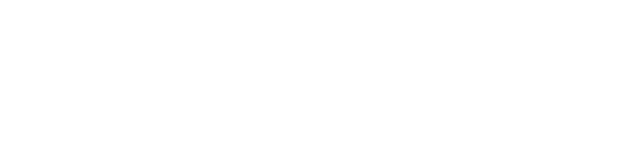
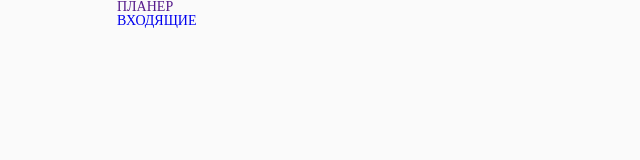
Before and after one commit to sssheina/ITGirl-Project-JS, a plain HTML site: page index.html in a window 1280 px wide. Shown: the whole page, without its empty margins (0-640 px from the left). Drawn offline with Linux system fonts and the light colour scheme.

Commit message:
first commit

```diff
--- /dev/null
+++ b/assets/styles/style.css
@@ -0,0 +1,52 @@
+*,
+*::before,
+*::after {
+	padding: 0;
+	margin: 0;
+	border: 0;
+	box-sizing: border-box;
+}
+a {
+	text-decoration: none;
+}
+ul,
+ol,
+li {
+	list-style: none;
+}
+img {
+	vertical-align: top;
+}
+h1,
+h2,
+h3,
+h4,
+h5,
+h6 {
+	font-weight: inherit;
+	font-size: inherit;
+}
+html,
+body {
+	height: 100%;
+	line-height: 1;
+	background: #fafafa;
+	font-size: 14px;
+	color: #252b42;
+	font-weight: 500;
+	font-family: Montserrat;
+}
+/* ---------------------------------------------------------------------------- */
+.wrapper {
+	min-height: 100%;
+	overflow: hidden;
+	display: flex;
+	flex-direction: column;
+}
+/* ---------------------------------------------------------------------------- */
+._container {
+	max-width: 1046px;
+	padding: 0px 15px;
+	margin: 0px auto;
+	box-sizing: content-box;
+}
--- a/index.html
+++ b/index.html
@@ -1,12 +1,91 @@
 <!DOCTYPE html>
-<html lang="en">
+<html lang="ru">
 <head>
     <meta charset="UTF-8">
     <meta http-equiv="X-UA-Compatible" content="IE=edge">
     <meta name="viewport" content="width=device-width, initial-scale=1.0">
-    <title>Document</title>
+    <link
+      rel="shortcut icon"
+      href="./assets/images/logo_peach.png"
+      type="image/png"
+    />
+    <link rel="stylesheet" href="./assets/styles/style.css">
+    <title>ПЛАНЕР</title>
 </head>
 <body>
 
+    <div class="wrapper">
+
+<!-- ХЕДЕР -->
+
+        <header class="header">
+            <div class="header__container _container">
+                <a href="" class="header__logo">ПЛАНЕР</a>
+                <nav class="header__menu menu">
+                    <ul class="menu__list">
+
+                    </ul>
+                </nav>
+            </div>
+        </header>
+
+        <!-- ОСНОВНОЙ БЛОК -->
+
+        <main class="page">
+            <div class="page__inbox">
+                <div class="inbox__container _container">
+
+            <!-- ХЛЕБНЫЕ КРОШКИ -->
+
+                    <ul class="page__breadcrumb">
+                        <li class="active"><a href="#">ВХОДЯЩИЕ</a></li>
+                    </ul>
+
+            <!-- _____________________________________ -->
+
+                    <div class="page__main-block main-block">
+                        <div class="main-block__container _container">
+                            <div class="main-block__body">
+
+                            <!-- БОКОВОЕ МЕНЮ -->
+
+                                <nav class="page__menu menu">
+                                    <ul class="menu__list">
+
+                                    </ul>
+                                </nav>
+
+
+                            <!-- ОСНОВНОЙ КОНТЕНТ -->
+
+                                <section class="page__contact contact">
+                                    <div class="contact__container _container">
+
+
+                                <!-- ИНПУТ -->
+
+                                        <div></div>
+
+
+                                <!-- СПИСОК ВХОДЯЩИХ-->
+                                        <div></div>
+
+                                    </div>
+                                </section>
+                            </div>
+                        </div>
+                    </div>
+                </div>
+            </div>
+        </main>
+
+        <!-- ФУТЕР -->
+        <footer class="footer">
+
+        </footer>
+
+</div>
+
+    <script src="./assets/scripts/index.js"></script>
 </body>
 </html>
```
Also changed, not shown: assets/images/arrow.png (added), assets/images/arrow.svg (added), assets/images/logo_peach.png (added), assets/images/logo_peach.svg (added), assets/images/logo_white.png (added), assets/images/logo_white.svg (added), assets/images/pencil.png (added), assets/images/pencil.svg (added), assets/scripts/index.js (added).
